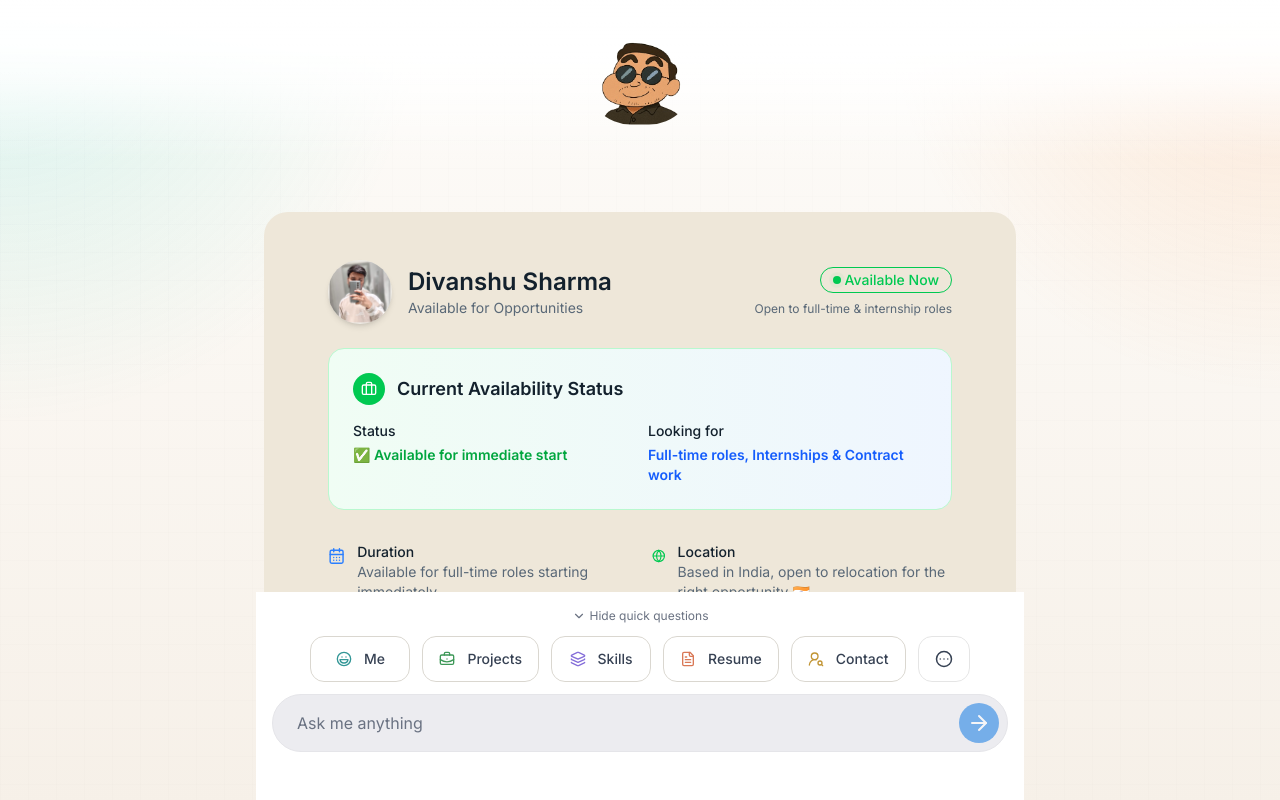
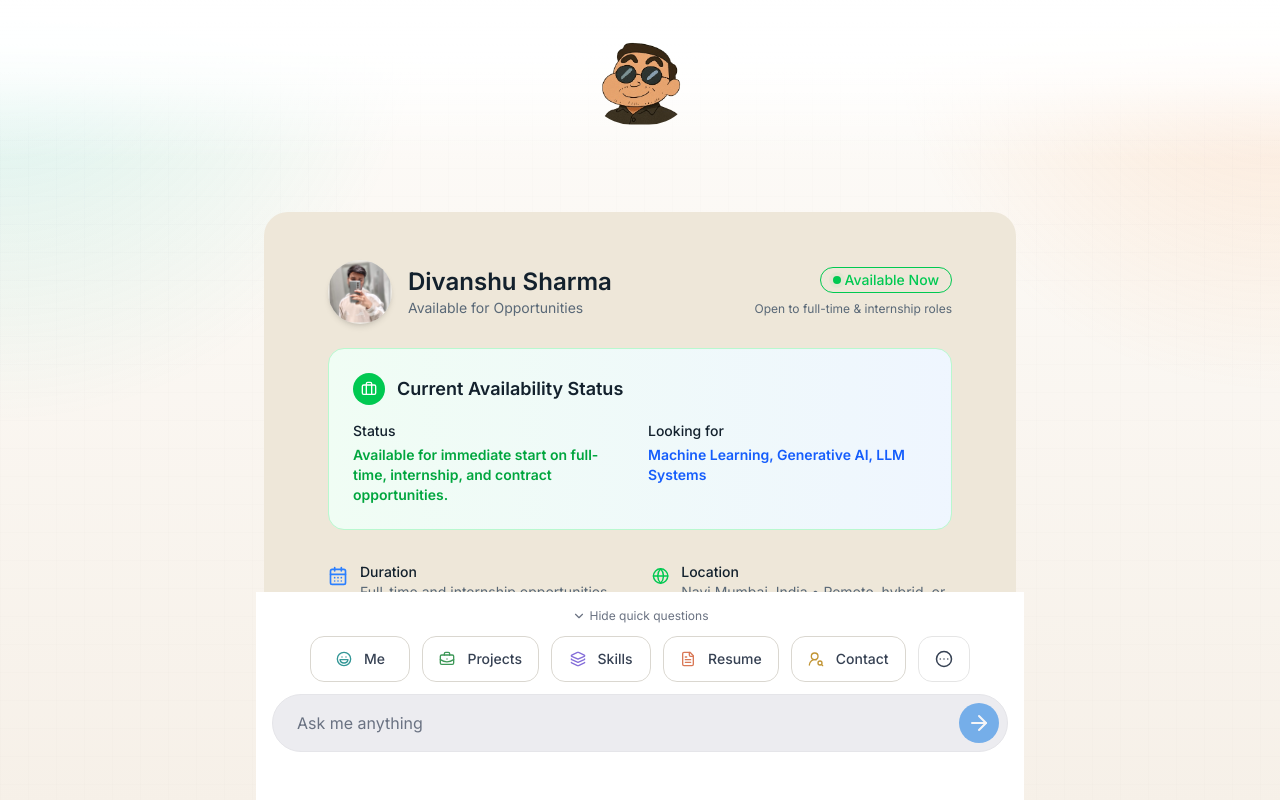
Before and after one commit to sdivyanshu90/my_portfolio, a Next.js app: page / in a window 1280 px wide. Both pictures are taken after a click on the button "Available for Opportunities". Built offline with nearby package versions, Linux system fonts and the light colour scheme.

Commit message:
refactor: update AvailabilityCard component

```diff
--- a/src/components/AvailabilityCard.tsx
+++ b/src/components/AvailabilityCard.tsx
@@ -1,39 +1,41 @@
 "use client";
 
+import { getConfig } from "@/lib/config-loader";
 import { motion } from "framer-motion";
-import { CalendarDays, Code2, Globe, Briefcase } from "lucide-react";
+import Image from "next/image";
+import Link from "next/link";
 import { useRouter } from "next/navigation";
+import { Briefcase, CalendarDays, Code2, Globe } from "lucide-react";
 
-interface AvailabilityData {
-  availability: string;
-  preferences: {
-    roleTypes: string[];
-    industries: string[];
-    workMode: string;
-    location: string;
+export interface AvailabilityData {
+  availability?: string;
+  preferences?: {
+    roleTypes?: string[];
+    workMode?: string;
+    location?: string;
+    startDate?: string;
+    duration?: string;
   };
-  experience: {
-    internshipCompleted: string;
-    freelanceWork: string;
-    projectExperience: string;
+  skills?: {
+    technical?: string[];
+    soft?: string[];
   };
-  skills: {
-    technical: string[];
-    soft: string[];
+  achievements?: string[];
+  lookingFor?: {
+    goals?: string;
+    workStyle?: string;
+    motivation?: string;
+    interests?: string[];
+    growthOpportunities?: string;
+    technicalChallenges?: string;
+    impactfulWork?: string;
+    collaboration?: string;
   };
-  achievements: string[];
-  lookingFor: {
-    growthOpportunities: string;
-    mentorship: string;
-    impactfulWork: string;
-    technicalChallenges: string;
-    collaboration: string;
-  };
-  contact: {
-    email: string;
-    linkedin: string;
-    github: string;
-    portfolio: string;
+  contact?: {
+    email?: string;
+    linkedin?: string;
+    github?: string;
+    portfolio?: string;
   };
 }
 
@@ -43,9 +45,22 @@ interface AvailabilityCardProps {
 
 const AvailabilityCard = ({ data }: AvailabilityCardProps) => {
   const router = useRouter();
+  const config = getConfig();
+  const technicalSkills = data?.skills?.technical ?? [
+    ...config.skills.programming,
+    ...config.skills.ml_ai,
+    ...config.skills.web_development,
+  ];
+  const achievements = data?.achievements ?? config.education.achievements;
+  const roleTypes =
+    data?.preferences?.roleTypes ?? config.internship.focusAreas;
+  const duration = data?.preferences?.duration ?? config.internship.duration;
+  const location = data?.preferences?.location ?? config.personal.location;
+  const workMode =
+    data?.preferences?.workMode ?? config.internship.preferredLocation;
+  const lookingFor = data?.lookingFor;
 
   const handleContactClick = () => {
-    // Navigate to home page with the contact preset question
     router.push("/?query=How can I reach you?");
   };
 
@@ -54,30 +69,29 @@ const AvailabilityCard = ({ data }: AvailabilityCardProps) => {
       initial={{ opacity: 0, y: 40 }}
       animate={{ opacity: 1, y: 0 }}
       transition={{ duration: 0.5 }}
-      className="bg-accent mx-auto mt-8 w-full max-w-4xl rounded-3xl px-6 py-8 font-sans sm:px-10 md:px-16 md:py-12"
+      className="bg-accent mx-auto mt-8 w-full max-w-4xl min-w-0 rounded-3xl px-6 py-8 font-sans sm:px-10 md:px-16 md:py-12"
     >
-      {/* Header */}
       <div className="mb-6 flex flex-col items-center sm:flex-row sm:items-center sm:justify-between">
-        <div className="flex items-center gap-4">
-          {/* Avatar placeholder */}
+        <div className="flex min-w-0 items-center gap-4">
           <div className="bg-muted h-16 w-16 overflow-hidden rounded-full shadow-md">
-            <img
+            <Image
               src="/profile.jpg"
-              alt="Divanshu's avatar"
+              alt="Divanshu Sharma avatar"
+              width={64}
+              height={64}
               className="h-full w-full object-cover object-[center_top_-5%] scale-95"
             />
           </div>
-          <div>
-            <h2 className="text-foreground text-2xl font-semibold">
+          <div className="min-w-0">
+            <h2 className="text-safe-balance text-foreground text-2xl font-semibold">
               Divanshu Sharma
             </h2>
-            <p className="text-muted-foreground text-sm">
+            <p className="text-safe-wrap text-muted-foreground text-sm">
               Available for Opportunities
             </p>
           </div>
         </div>
 
-        {/* Enhanced Live badge with availability status */}
         <div className="mt-4 flex flex-col items-center gap-2 sm:mt-0 sm:items-end">
           <span className="flex items-center gap-1 rounded-full border border-green-500 px-3 py-0.5 text-sm font-medium text-green-500">
             <span className="relative flex h-2 w-2">
@@ -86,49 +100,46 @@ const AvailabilityCard = ({ data }: AvailabilityCardProps) => {
             </span>
             Available Now
           </span>
-          <p className="text-xs text-muted-foreground text-center sm:text-right">
+          <p className="text-center text-xs text-muted-foreground sm:text-right">
             Open to full-time & internship roles
           </p>
         </div>
       </div>
 
-      {/* Availability Highlight Section */}
-      <div className="mb-8 rounded-2xl bg-gradient-to-r from-green-50 to-blue-50 dark:from-green-900/20 dark:to-blue-900/20 p-6 border border-green-200 dark:border-green-800">
-        <div className="flex items-center gap-3 mb-4">
-          <div className="h-8 w-8 rounded-full bg-green-500 flex items-center justify-center">
+      <div className="mb-8 rounded-2xl border border-green-200 bg-gradient-to-r from-green-50 to-blue-50 p-6 dark:border-green-800 dark:from-green-900/20 dark:to-blue-900/20">
+        <div className="mb-4 flex items-center gap-3">
+          <div className="flex h-8 w-8 items-center justify-center rounded-full bg-green-500">
             <Briefcase className="h-4 w-4 text-white" />
           </div>
           <h3 className="text-lg font-semibold text-foreground">
             Current Availability Status
           </h3>
         </div>
-        <div className="grid grid-cols-1 md:grid-cols-2 gap-4">
+        <div className="grid grid-cols-1 gap-4 md:grid-cols-2">
           <div>
-            <p className="text-sm font-medium text-foreground mb-1">Status</p>
-            <p className="text-sm text-green-600 dark:text-green-400 font-semibold">
-              {data?.availability || "✅ Available for immediate start"}
+            <p className="mb-1 text-sm font-medium text-foreground">Status</p>
+            <p className="text-safe-wrap text-sm font-semibold text-green-600 dark:text-green-400">
+              {data?.availability ?? config.internship.availability}
             </p>
           </div>
           <div>
-            <p className="text-sm font-medium text-foreground mb-1">
+            <p className="mb-1 text-sm font-medium text-foreground">
               Looking for
             </p>
-            <p className="text-sm text-blue-600 dark:text-blue-400 font-semibold">
-              Full-time roles, Internships & Contract work
+            <p className="text-safe-wrap text-sm font-semibold text-blue-600 dark:text-blue-400">
+              {roleTypes.slice(0, 3).join(", ")}
             </p>
           </div>
         </div>
       </div>
 
-      {/* Internship Info */}
       <div className="grid grid-cols-1 gap-6 sm:grid-cols-2">
         <div className="flex items-start gap-3">
           <CalendarDays className="mt-1 h-5 w-5 text-blue-500" />
           <div>
             <p className="text-foreground text-sm font-medium">Duration</p>
-            <p className="text-muted-foreground text-sm">
-              {data?.availability ||
-                "Available for full-time roles starting immediately"}
+            <p className="text-safe-wrap text-muted-foreground text-sm">
+              {duration}
             </p>
           </div>
         </div>
@@ -136,49 +147,37 @@ const AvailabilityCard = ({ data }: AvailabilityCardProps) => {
           <Globe className="mt-1 h-5 w-5 text-green-500" />
           <div>
             <p className="text-foreground text-sm font-medium">Location</p>
-            <p className="text-muted-foreground text-sm">
-              {data?.preferences.location ||
-                "Based in India, open to relocation for the right opportunity 🇮🇳"}
+            <p className="text-safe-wrap text-muted-foreground text-sm">
+              {location} • {workMode}
             </p>
           </div>
         </div>
 
-        {/* Tech stack */}
         <div className="flex items-start gap-3 sm:col-span-2">
           <Code2 className="mt-1 h-5 w-5 text-purple-500" />
           <div className="w-full">
             <p className="text-foreground text-sm font-medium">Tech stack</p>
             <div className="text-muted-foreground grid grid-cols-1 gap-y-1 text-sm sm:grid-cols-2">
-              <ul className="decoration-none list-disc pl-4">
-                {data?.skills.technical
-                  .slice(0, 4)
-                  .map((skill, index) => <li key={index}>{skill}</li>) || (
-                  <>
-                    <li>Python, SQL, JavaScript, HTML/CSS</li>
-                    <li>FastAPI, Flask, Django, React.js</li>
-                    <li>Scikit-learn, XGBoost, TensorFlow, OpenCV</li>
-                    <li>OpenAI API, LangChain, LangGraph</li>
-                  </>
-                )}
+              <ul className="list-disc pl-4">
+                {technicalSkills.slice(0, 4).map((skill) => (
+                  <li key={skill} className="text-safe-wrap">
+                    {skill}
+                  </li>
+                ))}
               </ul>
               <ul className="list-disc pl-4">
-                {data?.skills.technical
-                  .slice(4, 8)
-                  .map((skill, index) => <li key={index}>{skill}</li>) || (
-                  <>
-                    <li>Docker, Git, GitHub Actions, AWS</li>
-                    <li>Firebase, Heroku</li>
-                    <li>Machine Learning, AI Agents</li>
-                    <li>Web Scraping, Automation</li>
-                  </>
-                )}
+                {technicalSkills.slice(4, 8).map((skill) => (
+                  <li key={skill} className="text-safe-wrap">
+                    {skill}
+                  </li>
+                ))}
                 <li>
-                  <a
+                  <Link
                     href="/?query=What%20are%20your%20skills%3F%20Give%20me%20a%20list%20of%20your%20soft%20and%20hard%20skills."
                     className="cursor-pointer items-center text-blue-500 underline"
                   >
                     See more
-                  </a>
+                  </Link>
                 </li>
               </ul>
             </div>
@@ -186,32 +185,37 @@ const AvailabilityCard = ({ data }: AvailabilityCardProps) => {
         </div>
       </div>
 
-      {/* What I bring */}
       <div className="mt-10">
-        <p className="text-foreground mb-2 text-lg font-semibold">
+        <p className="mb-2 text-lg font-semibold text-foreground">
           What I bring
+        </p>
+        <ul className="space-y-2 text-sm text-muted-foreground">
+          {achievements.slice(0, 3).map((achievement) => (
+            <li key={achievement} className="text-safe-wrap">
+              {achievement}
+            </li>
+          ))}
+        </ul>
+      </div>
+
+      <div className="mt-8">
+        <p className="mb-2 text-lg font-semibold text-foreground">Goal</p>
+        <p className="text-safe-wrap text-sm text-foreground">
+          {lookingFor?.growthOpportunities ||
+            "Looking for roles that offer strong ownership, learning velocity, and long-term growth."}{" "}
+          I want to work on{" "}
+          {lookingFor?.technicalChallenges ||
+            "difficult ML and engineering problems"}{" "}
+          that{" "}
+          {lookingFor?.impactfulWork ||
+            "solve real user problems and have measurable impact"}
+          . I&apos;m ready to contribute in{" "}
+          {lookingFor?.collaboration ||
+            "collaborative, high-feedback environments"}
+          !
         </p>
       </div>
 
-      {/* Goal */}
-      <div className="mt-8">
-        <p className="text-foreground mb-2 text-lg font-semibold">Goal</p>
-        <p className="text-foreground text-sm">
-          {data?.lookingFor.growthOpportunities ||
-            "Looking for roles that offer learning and advancement opportunities with experienced teams."}{" "}
-          I want to work on{" "}
-          {data?.lookingFor.technicalChallenges || "cutting-edge technologies"}{" "}
-          that{" "}
-          {data?.lookingFor.impactfulWork ||
-            "solve real-world problems and make a meaningful impact"}
-          . I'm passionate, adaptable, and ready to contribute to{" "}
-          {data?.lookingFor.collaboration ||
-            "collaborative, innovative environments"}
-          ! 🚀
-        </p>
-      </div>
-
-      {/* Contact button */}
       <div className="mt-10 flex justify-center">
         <button
           onClick={handleContactClick}
```
